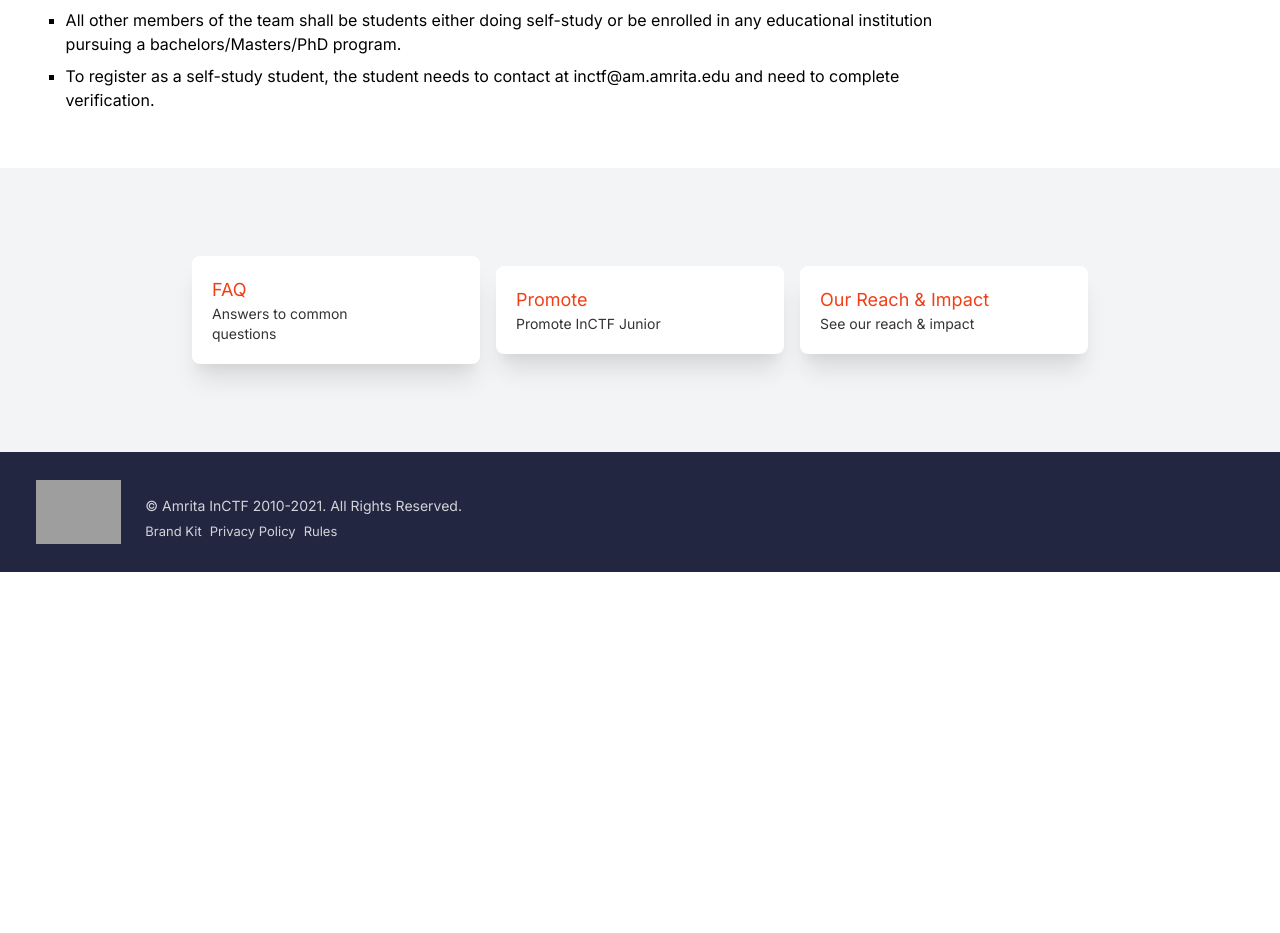
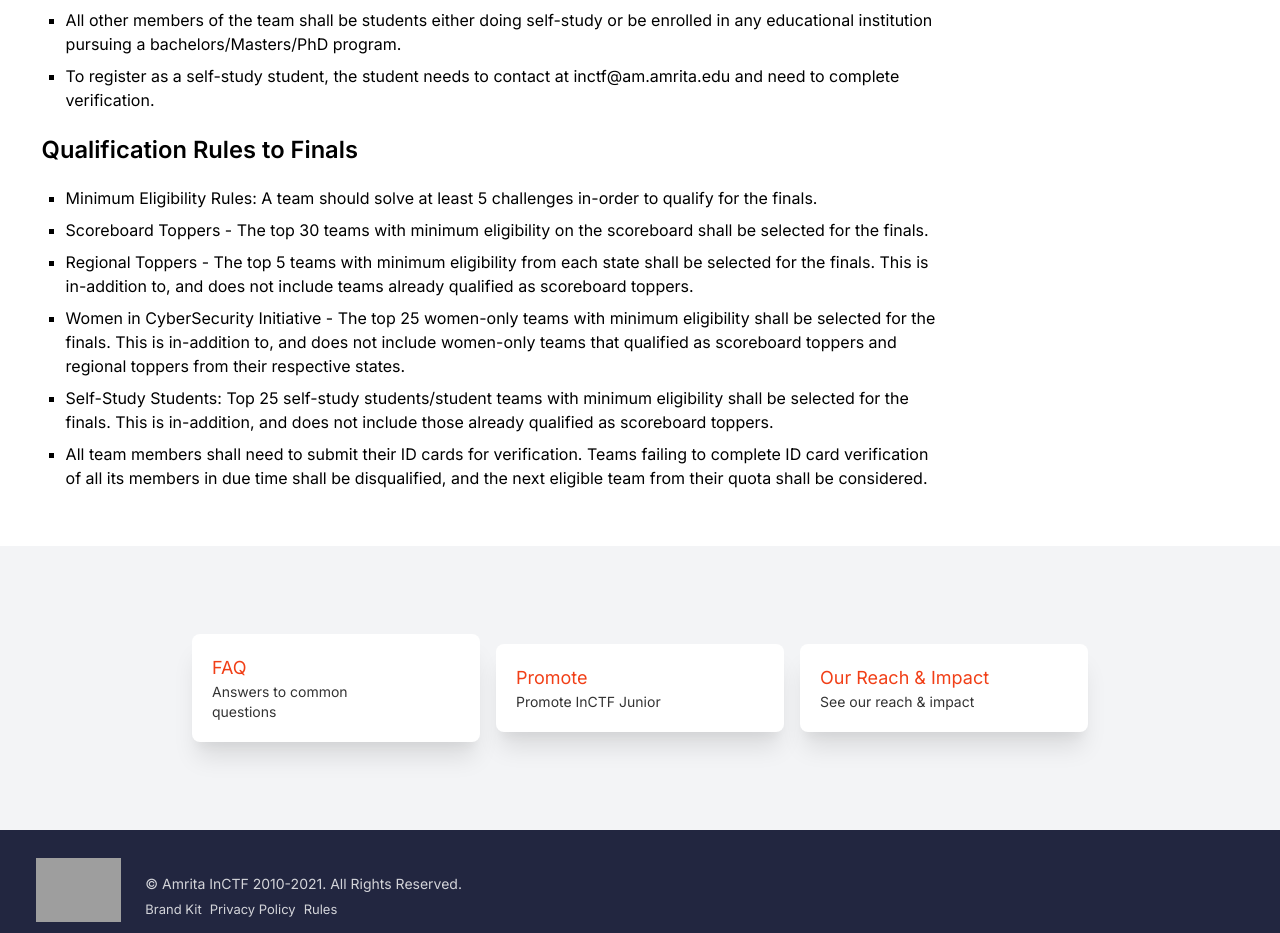
Before and after one commit to traboda/inctfj, a Next.js app: page /rules in a window 1280 px wide. Shown: the part 1040-1973 px from the top of the page. Before the commit the page ends 1612 px from the top, so only its background shows below. Built offline with nearby package versions, Linux system fonts and the light colour scheme; grey boxes are pictures that could not be loaded; some icons are missing.

Commit message:
update the rules page

```diff
--- a/pages/rules.jsx
+++ b/pages/rules.jsx
@@ -76,7 +76,15 @@ const RulePage = () => {
                         <li>All other members of the team shall be students either doing self-study or be enrolled in any educational institution pursuing a bachelors/Masters/PhD program.</li>
                         <li>To register as a self-study student, the student needs to contact at inctf@am.amrita.edu and need to complete verification. </li>
                     </ul>
-
+                    <h2>Qualification Rules to Finals</h2>
+                    <ul>
+                        <li>Minimum Eligibility Rules: A team should solve at least 5 challenges in-order to qualify for the finals.</li>
+                        <li>Scoreboard Toppers - The top 30 teams with minimum eligibility on the scoreboard shall be selected for the finals.</li>
+                        <li>Regional Toppers - The top 5 teams with minimum eligibility from each state shall be selected for the finals. This is in-addition to, and does not include teams already qualified as scoreboard toppers.</li>
+                        <li>Women in CyberSecurity Initiative - The top 25 women-only teams with minimum eligibility shall be selected for the finals. This is in-addition to, and does not include  women-only teams that qualified as scoreboard toppers and regional toppers from their respective states.</li>
+                        <li>Self-Study Students: Top 25 self-study students/student teams with minimum eligibility shall be selected for the finals. This is in-addition, and does not include those already qualified as scoreboard toppers.</li>
+                        <li>All team members shall need to submit their ID cards for verification. Teams failing to complete ID card verification of all its members in due time shall be disqualified, and the next eligible team from their quota shall be considered.</li>
+                    </ul>
                 </div>
             </RulesContainer>
         </div>
```
